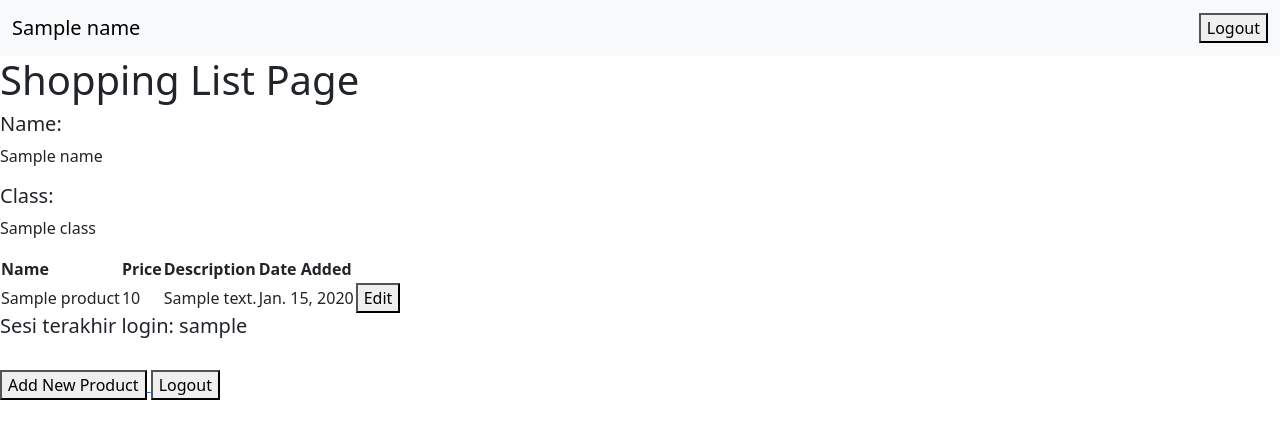
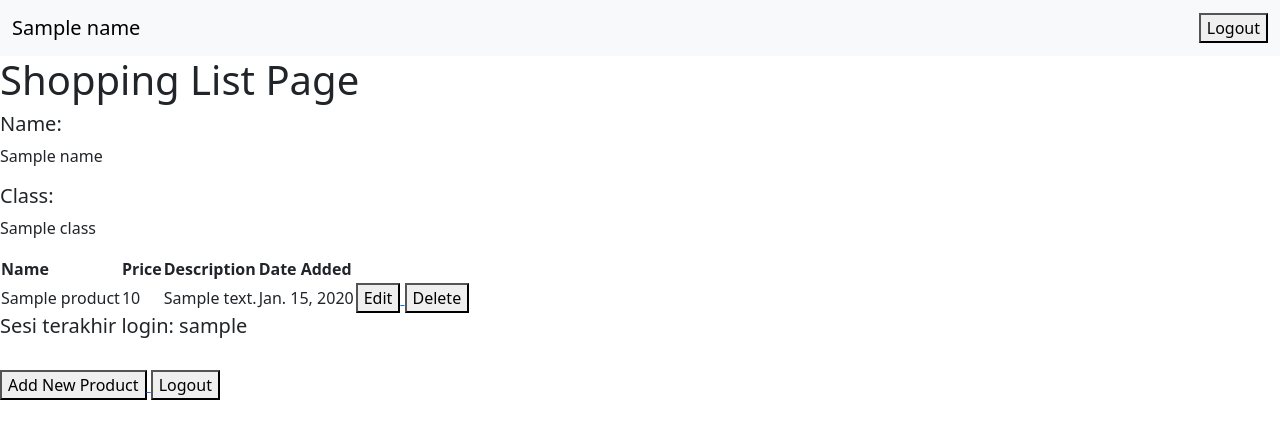
Before and after one commit to nadriha/shopping-list, a Django app: template main/templates/main.html in a window 1280 px wide. Shown: the top 439 px of the page. Run offline with Django 4.2, Linux system fonts and the light colour scheme; tables that the repository leaves empty hold one stand-in row (values such as "Sample post"); the template is opened without the code that fills it: values that come from a table or form of the project are taken from there, most other values are stand-ins (such as "Sample title", 1, 10 or a date in 2020).

Commit message:
tutorial 4

```diff
--- a/main/templates/main.html
+++ b/main/templates/main.html
@@ -40,6 +40,11 @@
                             Edit
                         </button>
                     </a>
+                    <a href="{% url 'main:delete_product' product.pk %}">
+                        <button>
+                            Delete
+                        </button>
+                    </a>
                 </td>
             </tr>
         {% endfor %}
--- a/main/urls.py
+++ b/main/urls.py
@@ -1,5 +1,5 @@
 from django.urls import path
-from main.views import show_main
+from main.views import show_main, delete_product
 from main.views import register, login_user, logout_user, edit_product
 from main.views import show_main, create_product, show_xml, show_json, show_xml_by_id, show_json_by_id
 
@@ -16,4 +16,5 @@ urlpatterns = [
     path('login/', login_user, name='login'),
     path('logout/', logout_user, name='logout'),
     path('edit-product/<int:id>', edit_product, name='edit_product'),
+    path('delete/<int:id>', delete_product, name='delete_product'),
 ]
```
Also changed, not shown: main/views.py (+8 -0 lines), main/tests.py (line endings or trailing spaces).
